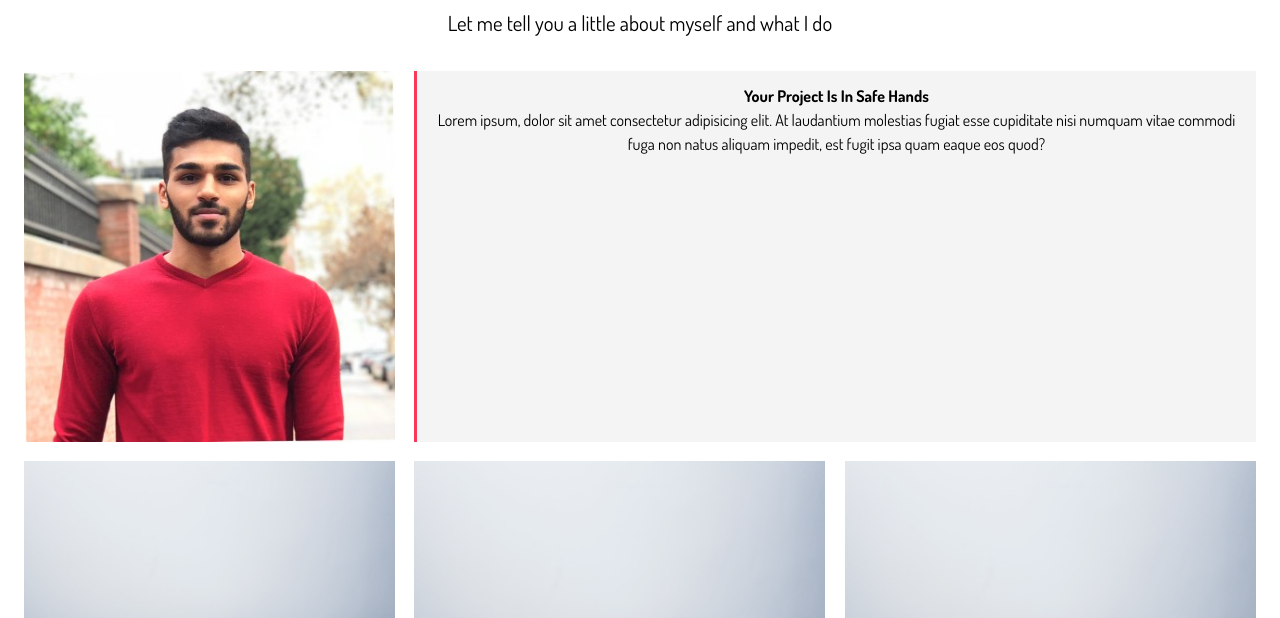
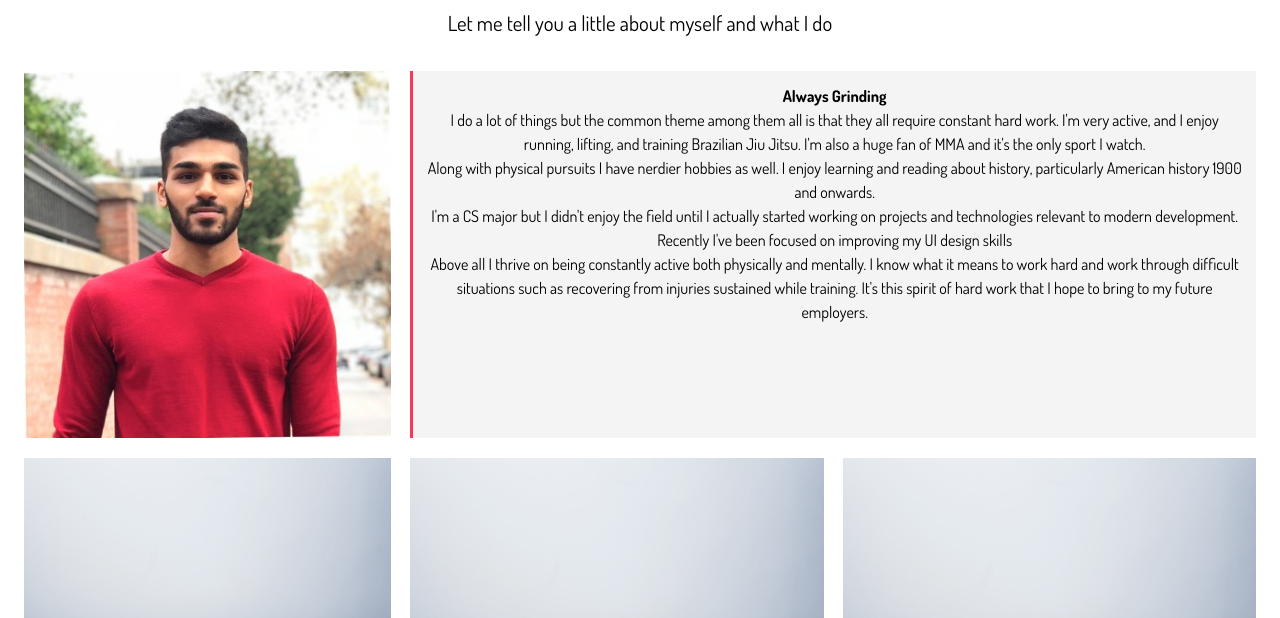
Before and after one commit to sahaldos1/portfolio, a website: page dist/about.html in a window 1280 px wide. Shown: the part 182-800 px from the top of the page. Drawn offline with Linux system fonts and the light colour scheme.

Commit message:
Add bio text

```diff
--- a/dist/about.html
+++ b/dist/about.html
@@ -40,12 +40,30 @@
         <div class="about-info">
           <img src="images/profile.jpeg" alt="" class="bio-image" />
           <div class="bio">
-            <h4>Your Project Is In Safe Hands</h4>
+            <h4>Always Grinding</h4>
             <p>
-              Lorem ipsum, dolor sit amet consectetur adipisicing elit. At
-              laudantium molestias fugiat esse cupiditate nisi numquam vitae
-              commodi fuga non natus aliquam impedit, est fugit ipsa quam eaque
-              eos quod?
+              I do a lot of things but the common theme among them all is that
+              they all require constant hard work. I'm very active, and I enjoy
+              running, lifting, and training Brazilian Jiu Jitsu. I'm also a
+              huge fan of MMA and it's the only sport I watch.
+            </p>
+            <p>
+              Along with physical pursuits I have nerdier hobbies as well. I
+              enjoy learning and reading about history, particularly American
+              history 1900 and onwards.
+            </p>
+            <p>
+              I'm a CS major but I didn't enjoy the field until I actually
+              started working on projects and technologies relevant to modern
+              development. Recently I've been focused on improving my UI design
+              skills
+            </p>
+            <p>
+              Above all I thrive on being constantly active both physically and
+              mentally. I know what it means to work hard and work through
+              difficult situations such as recovering from injuries sustained
+              while training. It's this spirit of hard work that I hope to bring
+              to my future employers.
             </p>
           </div>
           <div class="img-1">
```
